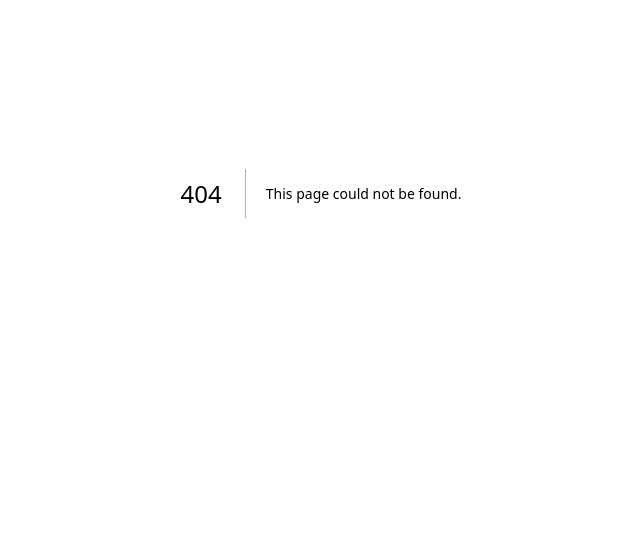
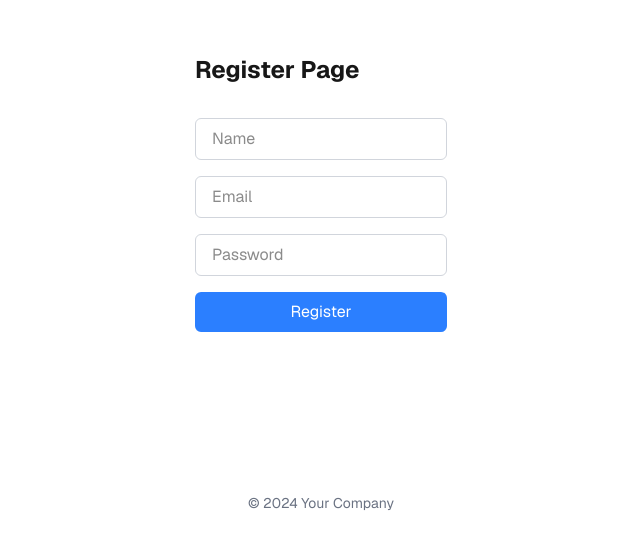
Before and after one commit to RyoDagg/livora, a Next.js app in the folder web/: page /auth/register in a window 1280 px wide. Before the commit this address had no page. Shown: the part 207-756 px from the top of the page, without its empty margins (319-959 px from the left). Built offline with nearby package versions, Linux system fonts and the light colour scheme.

Commit message:
Add Login, Register, and Listing pages (scaffold)

```diff
--- /dev/null
+++ b/web/app/auth/login/page.tsx
@@ -0,0 +1,30 @@
+export default function Login() {
+  return (
+    <div className="font-sans grid grid-rows-[20px_1fr_20px] items-center justify-items-center min-h-screen p-8 pb-20 gap-16 sm:p-20">
+      <main className="flex flex-col gap-[32px] row-start-2 items-center sm:items-start">
+        <h1 className="text-2xl font-bold">Login Page</h1>
+        <form className="flex flex-col gap-4 w-full max-w-sm">
+          <input
+            type="email"
+            placeholder="Email"
+            className="w-full px-4 py-2 border border-gray-300 rounded-md focus:outline-none focus:ring-2 focus:ring-blue-500"
+          />
+          <input
+            type="password"
+            placeholder="Password"
+            className="w-full px-4 py-2 border border-gray-300 rounded-md focus:outline-none focus:ring-2 focus:ring-blue-500"
+          />
+          <button
+            type="submit"
+            className="w-full bg-blue-500 text-white py-2 rounded-md hover:bg-blue-600 transition-colors"
+          >
+            Login
+          </button>
+        </form>
+      </main>
+      <footer className="row-start-3 flex gap-[24px] flex-wrap items-center justify-center">
+        <p className="text-sm text-gray-500">© 2024 Your Company</p>
+      </footer>
+    </div>
+  );
+}
--- /dev/null
+++ b/web/app/auth/register/page.tsx
@@ -0,0 +1,35 @@
+export default function Register() {
+  return (
+    <div className="font-sans grid grid-rows-[20px_1fr_20px] items-center justify-items-center min-h-screen p-8 pb-20 gap-16 sm:p-20">
+      <main className="flex flex-col gap-[32px] row-start-2 items-center sm:items-start">
+        <h1 className="text-2xl font-bold">Register Page</h1>
+        <form className="flex flex-col gap-4 w-full max-w-sm">
+          <input
+            type="text"
+            placeholder="Name"
+            className="w-full px-4 py-2 border border-gray-300 rounded-md focus:outline-none focus:ring-2 focus:ring-blue-500"
+          />
+          <input
+            type="email"
+            placeholder="Email"
+            className="w-full px-4 py-2 border border-gray-300 rounded-md focus:outline-none focus:ring-2 focus:ring-blue-500"
+          />
+          <input
+            type="password"
+            placeholder="Password"
+            className="w-full px-4 py-2 border border-gray-300 rounded-md focus:outline-none focus:ring-2 focus:ring-blue-500"
+          />
+          <button
+            type="submit"
+            className="w-full bg-blue-500 text-white py-2 rounded-md hover:bg-blue-600 transition-colors"
+          >
+            Register
+          </button>
+        </form>
+      </main>
+      <footer className="row-start-3 flex gap-[24px] flex-wrap items-center justify-center">
+        <p className="text-sm text-gray-500">© 2024 Your Company</p>
+      </footer>
+    </div>
+  );
+}
--- /dev/null
+++ b/web/app/listing/[id]/page.tsx
@@ -0,0 +1,18 @@
+export default function ListingPage({
+  params: { id },
+}: {
+  params: { id: string };
+}) {
+  return (
+    <div className="font-sans grid grid-rows-[20px_1fr_20px] items-center justify-items-center min-h-screen p-8 pb-20 gap-16 sm:p-20">
+      <main className="flex flex-col gap-[32px] row-start-2 items-center sm:items-start">
+        <h1 className="text-2xl font-bold">Listing Page</h1>
+        <p>This is a placeholder for the listing details.</p>
+        <p className="text-lg font-medium">Listing ID: {id}</p>
+      </main>
+      <footer className="row-start-3 flex gap-[24px] flex-wrap items-center justify-center">
+        <p className="text-sm text-gray-500">© 2024 Your Company</p>
+      </footer>
+    </div>
+  );
+}
```
